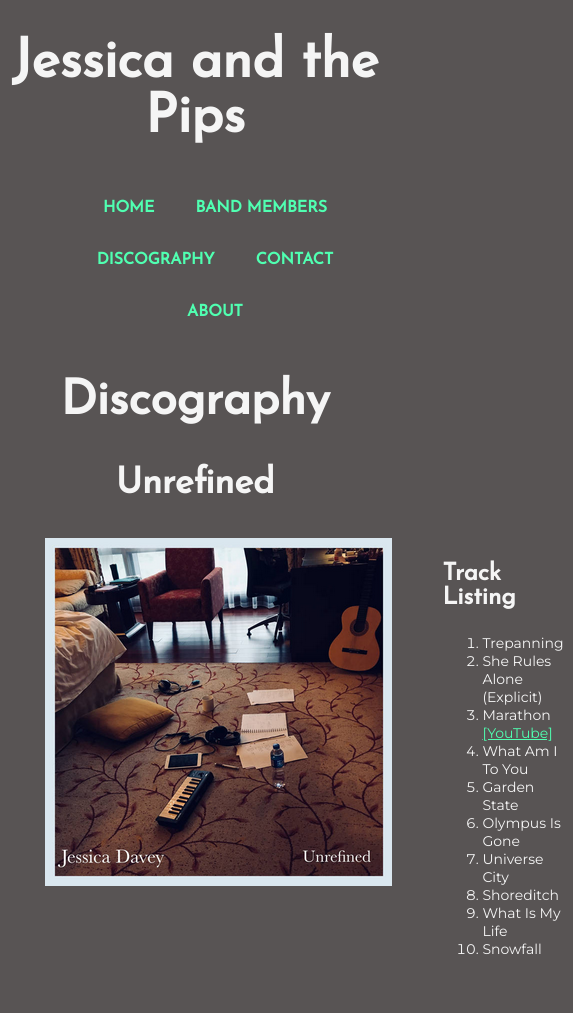
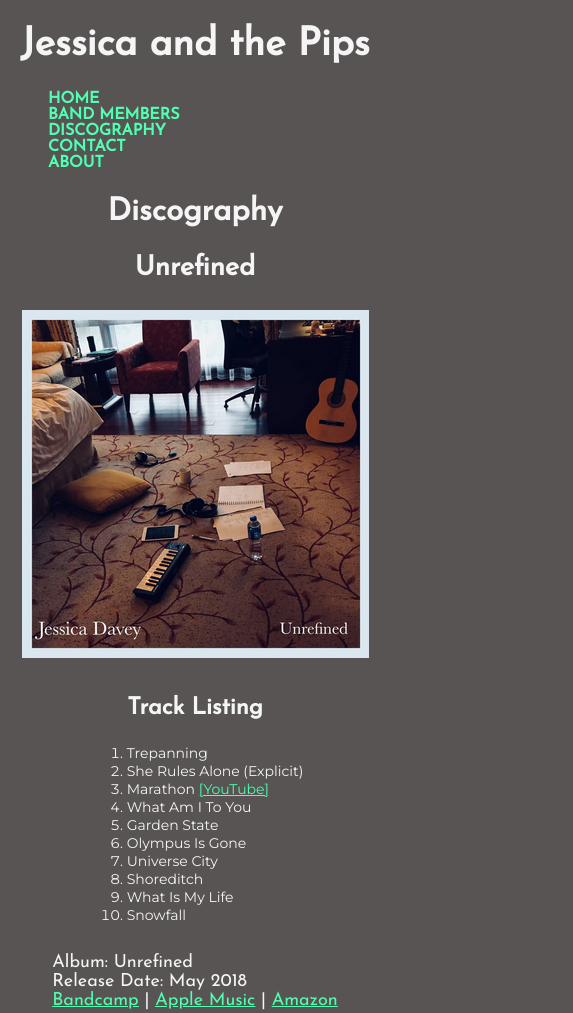
Before and after one commit to jessicadavey/Bandz, a plain HTML site: page albums.html in a window 390 px wide. Shown: the top 1013 px of the page, 573 px wide, since content can reach past the window. Drawn offline with Linux system fonts and the light colour scheme.

Commit message:
Made Discography page mobile responsive.  Made the title responsive to window-resizing by using vw instead of px.

```diff
--- a/albums.html
+++ b/albums.html
@@ -89,7 +89,7 @@
 
  <div class="about-this-album">
    <h3 class="subheader">About This Album</h3>
-   <p> Lorem ipsum dolor sit amet, consectetur adipiscing elit.
+   Lorem ipsum dolor sit amet, consectetur adipiscing elit.
      Mauris cursus consequat felis, ut volutpat sapien ultrices eu.
      Curabitur felis odio, varius eu sem non, ultricies maximus nulla.
      In sollicitudin mattis bibendum. </p>
@@ -129,7 +129,7 @@
 
  <div class="about-this-album">
    <h3 class="subheader">About This Album</h3>
-   <p> Lorem ipsum dolor sit amet, consectetur adipiscing elit.
+   Lorem ipsum dolor sit amet, consectetur adipiscing elit.
      Mauris cursus consequat felis, ut volutpat sapien ultrices eu.
      Curabitur felis odio, varius eu sem non, ultricies maximus nulla.
      In sollicitudin mattis bibendum. </p>
--- a/main.css
+++ b/main.css
@@ -1,16 +1,16 @@
-@import url('https://fonts.googleapis.com/css?family=Josefin+Sans|Montserrat');
+@import url("https://fonts.googleapis.com/css?family=Josefin+Sans|Montserrat");
 
 body {
   background: #585454;
-	color: #F5F5F5;
+  color: #f5f5f5;
 }
 
 a {
-	color: #50FFB1;
+  color: #50ffb1;
 }
 
 a:hover {
-	color: #F602DE;
+  color: #f602de;
 }
 nav {
   margin: auto;
@@ -18,10 +18,9 @@ nav {
 
 nav ul {
   text-align: center;
-	font-family: 'Josefin Sans', sans-serif;
+  font-family: "Josefin Sans", sans-serif;
   font-weight: bold;
-	color: #F5F5F5;
-
+  color: #f5f5f5;
 }
 
 nav ul li {
@@ -36,13 +35,13 @@ nav ul li a {
 }
 
 nav ul li a:hover {
-	color: #F602DE;
+  color: #f602de;
 }
 
 #header1 {
-	font-family: 'Josefin Sans', sans-serif;
+  font-family: "Josefin Sans", sans-serif;
   font-size: 35px;
-	color: #F5F5F5;
+  color: #f5f5f5;
   position: relative;
   width: 25%;
   padding-bottom: 10.25%;
@@ -57,15 +56,20 @@ nav ul li a:hover {
   height: 0;
   margin: 0 auto;
 }
-* {box-sizing: border-box;}
-.bandSlide {display: none;}
-img {vertical-align: middle;}
+* {
+  box-sizing: border-box;
+}
+.bandSlide {
+  display: none;
+}
+img {
+  vertical-align: middle;
+}
 
 /* Slideshow container */
 .slideshow-container {
   max-width: 1000px;
   position: relative;
-
 }
 
 /* Caption text */
@@ -92,48 +96,57 @@ img {vertical-align: middle;}
 }
 
 @-webkit-keyframes fade {
-  from {opacity: .4}
-  to {opacity: 1}
+  from {
+    opacity: 0.4;
+  }
+  to {
+    opacity: 1;
+  }
 }
 
 @keyframes fade {
-  from {opacity: .4}
-  to {opacity: 1}
+  from {
+    opacity: 0.4;
+  }
+  to {
+    opacity: 1;
+  }
 }
 
 /* On smaller screens, decrease text size */
 @media only screen and (max-width: 300px) {
-  .text {font-size: 11px}
+  .text {
+    font-size: 11px;
+  }
 }
 
 .title {
-	font-family: 'Josefin Sans', sans-serif;
+  font-family: "Josefin Sans", sans-serif;
   font-weight: bold;
   text-decoration: none;
-	font-size: 54px;
+  /* font-size: 54px; */
+  font-size: 7vw;
   text-align: center;
 }
-.header{
-	font-family: 'Josefin Sans', sans-serif;
+.header {
+  font-family: "Josefin Sans", sans-serif;
   font-weight: bold;
-	font-size: 48px;
+  font-size: 5vw;
   text-align: center;
-
 }
 
-
 .album-title {
-	font-family: 'Josefin Sans', sans-serif;
+  font-family: "Josefin Sans", sans-serif;
   font-weight: bold;
   font-size: 36px;
   text-align: center;
 }
 .subheader {
-	font-family: 'Josefin Sans', sans-serif;
+  font-family: "Josefin Sans", sans-serif;
   font-weight: bold;
   font-size: 24px;
+  text-align: center;
 }
-
 
 .album {
   width: 80%;
@@ -141,16 +154,65 @@ img {vertical-align: middle;}
   margin: auto;
   box-sizing: border-box;
   display: grid;
-	grid-template-columns: repeat(2,auto);
+  grid-template-columns: repeat(2, auto);
   grid-gap: 50px;
-	font-family: 'Montserrat', sans-serif;
+  font-family: "Montserrat", sans-serif;
   font-size: 14px;
   padding-bottom: 20px;
-
 }
 
 .album-info {
-	font-family: 'Josefin Sans', sans-serif;
+  font-family: "Josefin Sans", sans-serif;
   font-weight: normal;
   font-size: 18px;
 }
+
+.about-this-album {
+  text-align: justify;
+}
+
+/* For viewing on devices */
+
+@media screen and (max-width: 800px) {
+  .title {
+    font-size: 10vw;
+  }
+
+  .header {
+    font-size: 8vw;
+  }
+
+  .subheader {
+    font-size: 6vw;
+  }
+
+  nav ul {
+    text-align: left;
+  }
+
+  nav ul li {
+    display: block;
+  }
+
+  nav ul li a {
+    padding: 0px;
+    display: block;
+  }
+
+  .album {
+    width: 100%;
+    margin: auto;
+    grid-template-columns: repeat(1, auto);
+    grid-gap: 15px;
+    padding-bottom: 20px;
+  }
+  .album-cover,
+  .album-info,
+  .track-listing {
+    margin: auto;
+  }
+
+  .album-title {
+    font-size: 7vw;
+  }
+}
```
Lines whose indentation alone changed are shown as unchanged.
